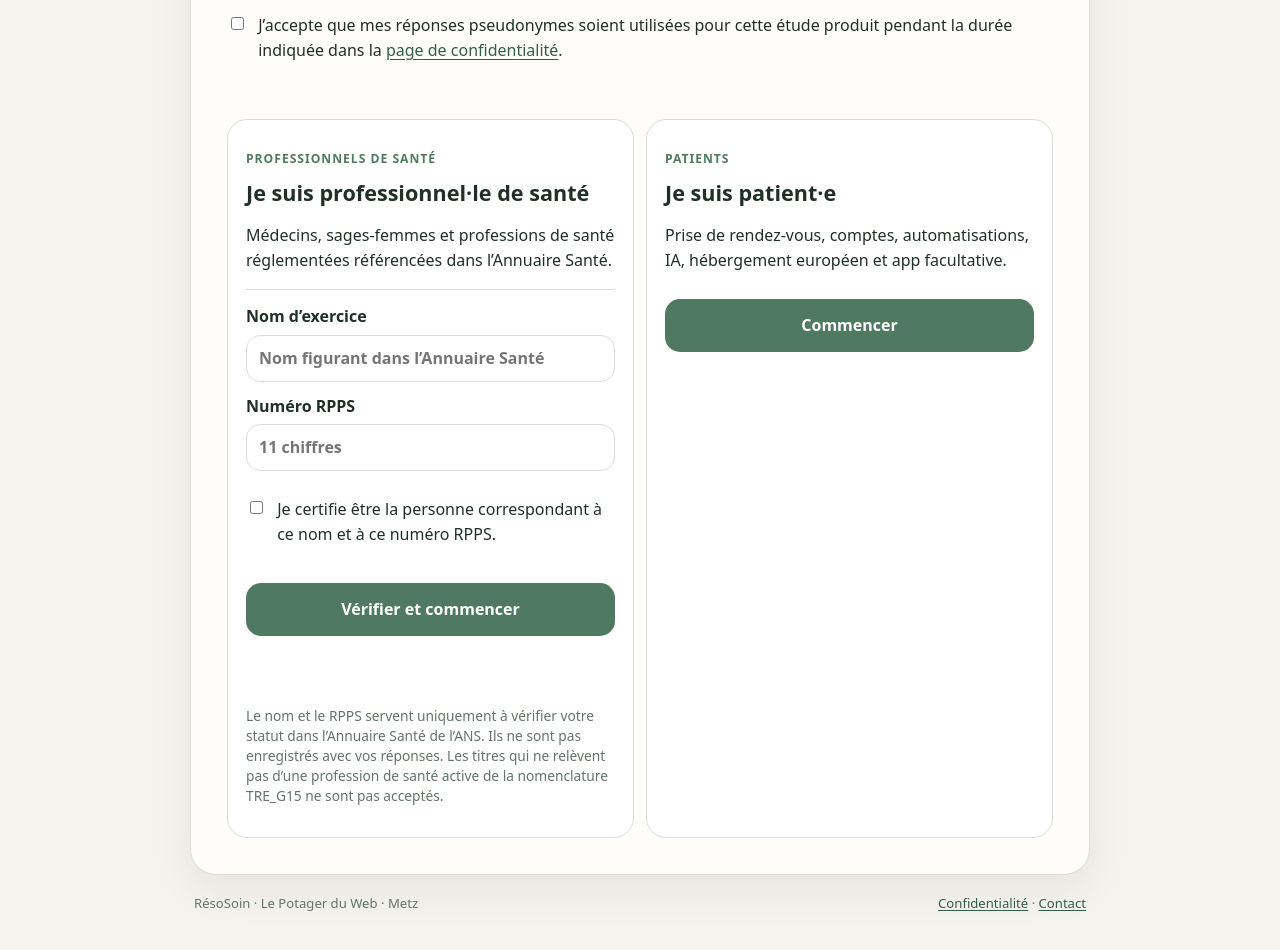
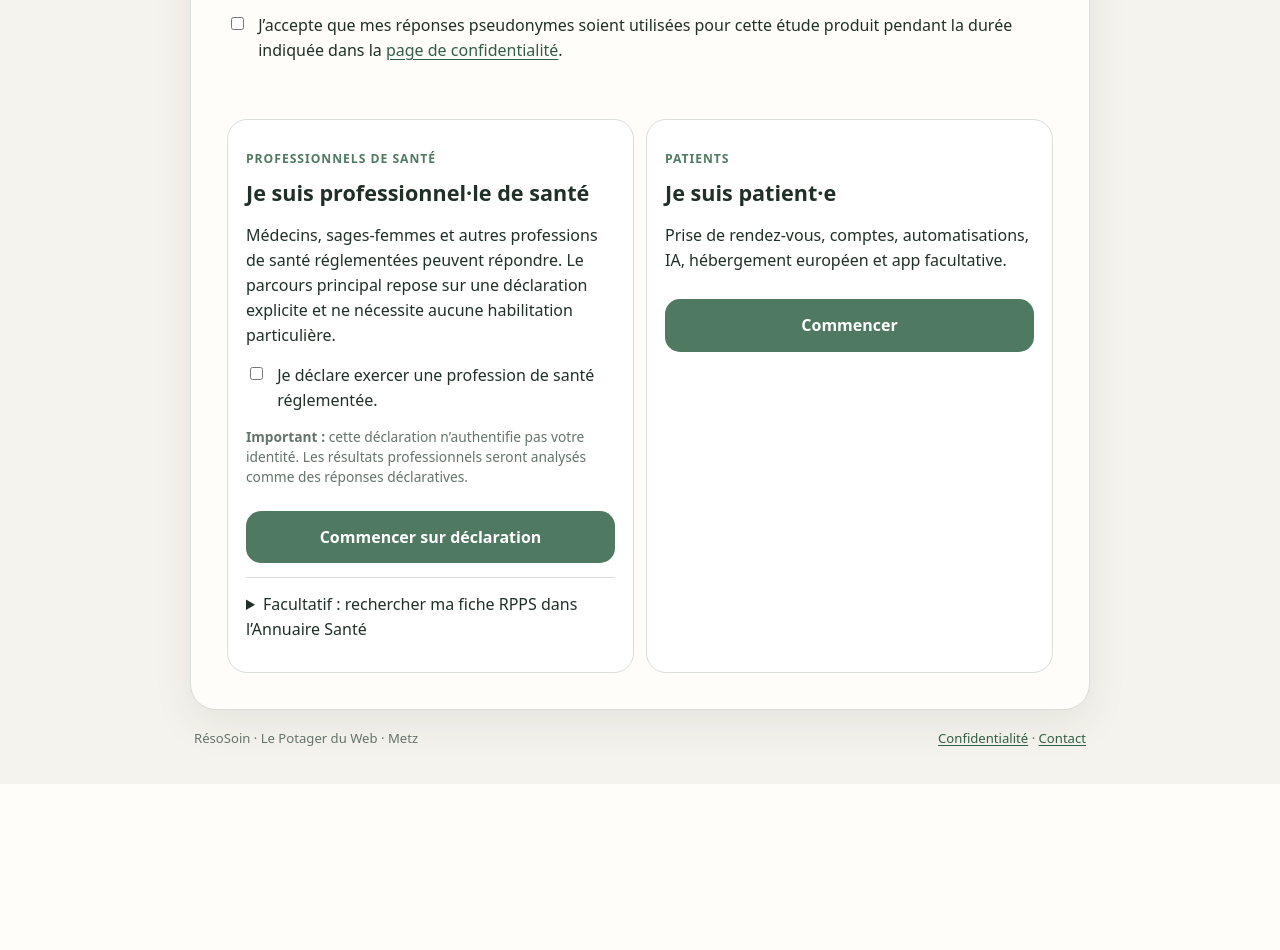
Before and after one commit to jasmin-abernathy/executive-function-app, a PHP site: page /resosoin/questionnaire/index.php in a window 1280 px wide. Shown: the part 612-1562 px from the top of the page. After the commit the page ends 1396 px from the top, so only its background shows below. Run offline with PHP 8.4, Linux system fonts and the light colour scheme.

Commit message:
Clarifier le parcours déclaratif professionnel RésoSoin [skip ci]

```diff
--- a/web/app.lepotager.org/resosoin/questionnaire/index.php
+++ b/web/app.lepotager.org/resosoin/questionnaire/index.php
@@ -72,8 +72,17 @@ if (!in_array($source, ['direct', 'home', 'resosoin_page', 'neutral_invite'], tr
             <article class="audience">
               <p class="eyebrow">Professionnels de santé</p>
               <h2>Je suis professionnel·le de santé</h2>
-              <p>Médecins, sages-femmes et professions de santé réglementées référencées dans l’Annuaire Santé.</p>
-              <div class="professional-verification">
+              <p>Médecins, sages-femmes et autres professions de santé réglementées peuvent répondre. Le parcours principal repose sur une déclaration explicite et ne nécessite aucune habilitation particulière.</p>
+              <label class="consent-line">
+                <input id="professional-declaration" type="checkbox">
+                <span>Je déclare exercer une profession de santé réglementée.</span>
+              </label>
+              <p class="small"><strong>Important :</strong> cette déclaration n’authentifie pas votre identité. Les résultats professionnels seront analysés comme des réponses déclaratives.</p>
+              <button class="btn primary" type="button" data-start="doctor">Commencer sur déclaration</button>
+
+              <details class="professional-verification">
+                <summary>Facultatif : rechercher ma fiche RPPS dans l’Annuaire Santé</summary>
+                <p class="small">Cette étape peut confirmer qu’une fiche publique concorde avec les informations saisies. Elle ne prouve pas que la personne qui répond est titulaire de cette fiche et elle n’est jamais nécessaire pour accéder au questionnaire.</p>
                 <label>
                   <span>Nom d’exercice</span>
                   <input id="professional-family-name" type="text" autocomplete="family-name" maxlength="120" placeholder="Nom figurant dans l’Annuaire Santé">
@@ -84,12 +93,12 @@ if (!in_array($source, ['direct', 'home', 'resosoin_page', 'neutral_invite'], tr
                 </label>
                 <label class="consent-line">
                   <input id="professional-certification" type="checkbox">
-                  <span>Je certifie être la personne correspondant à ce nom et à ce numéro RPPS.</span>
+                  <span>Je confirme que ces informations correspondent à ma fiche professionnelle.</span>
                 </label>
-                <button class="btn primary" type="button" id="professional-verify-button">Vérifier et commencer</button>
+                <button class="btn secondary" type="button" id="professional-verify-button">Rechercher la fiche et commencer</button>
                 <div class="status" id="professional-verification-status" role="status" aria-live="polite"></div>
-                <p class="small">Le nom et le RPPS servent uniquement à vérifier votre statut dans l’Annuaire Santé de l’ANS. Ils ne sont pas enregistrés avec vos réponses. Les titres qui ne relèvent pas d’une profession de santé active de la nomenclature TRE_G15 ne sont pas acceptés.</p>
-              </div>
+                <p class="small">Le nom et le RPPS sont utilisés uniquement pour cette consultation ponctuelle. Ils ne sont pas enregistrés dans les tables du questionnaire ni intégrés au jeton remis au navigateur.</p>
+              </details>
             </article>
             <article class="audience">
               <p class="eyebrow">Patients</p>
@@ -110,7 +119,7 @@ if (!in_array($source, ['direct', 'home', 'resosoin_page', 'neutral_invite'], tr
           <div class="progress" aria-hidden="true"><span id="progress-bar" style="width:0"></span></div>
           <div id="concept-card" class="concept" hidden>
             <strong>Voici le concept testé.</strong>
-            <span>RésoSoin vise un site indépendant pour chaque cabinet, un agenda simple, des automatisations explicites, aucune IA imposée, un hébergement européen privilégiant la souveraineté juridique et un prix nettement inférieur aux grandes plateformes. Sans IA ne veut pas dire sans automatisation&nbsp;: rappels, confirmations, listes d’attente, créneaux et synchronisations peuvent fonctionner avec des règles déterministes.</span>
+            <span>RésoSoin étudie un site et un domaine propres au cabinet, un agenda simple, des automatisations explicites, aucune IA imposée et la possibilité de relier plusieurs cabinets sans leur retirer leur autonomie. Certaines fonctions — notamment une recherche commune entre cabinets — restent au stade de projet et doivent encore être testées. Sans IA ne veut pas dire sans automatisation&nbsp;: rappels, confirmations, listes d’attente, créneaux et synchronisations peuvent fonctionner avec des règles déterministes.</span>
           </div>
           <form id="question-form">
             <h1 id="question-title" tabindex="-1"></h1>
```
